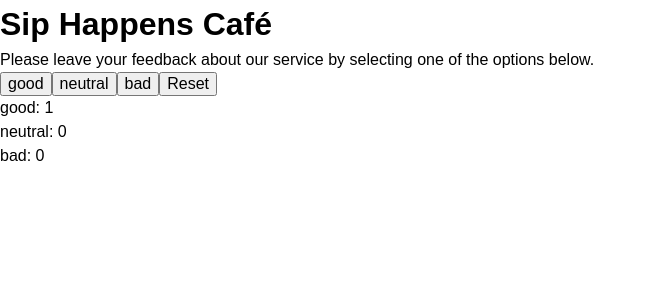
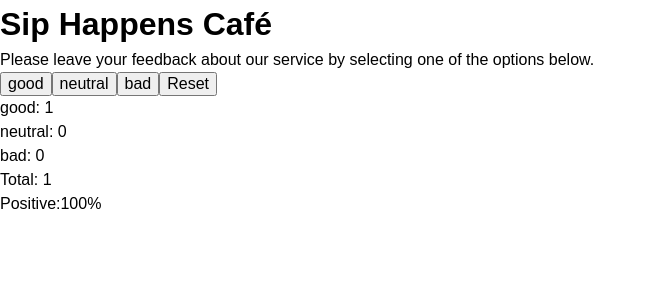
Before and after one commit to AntonSmishko/goit-react-hw-02, a React (Vite) app: page / in a window 1280 px wide. Both pictures are taken after a click on the button "good". Shown: the top 300 px of the page, without its empty margins (0-656 px from the left). Built offline with nearby package versions, Linux system fonts and the light colour scheme.

Commit message:
add statistic

```diff
--- a/src/components/App.jsx
+++ b/src/components/App.jsx
@@ -42,7 +42,7 @@ function App() {
                 feedbackResetBtn={feedbackResetBtn}
             />
             {totalFeedback > 0 ? (
-                <Feedback feedback={feedback} />
+                <Feedback feedback={feedback} totalFeedback={totalFeedback} />
             ) : (
                 <Notification />
             )}
--- a/src/components/Feedback/Feedback.jsx
+++ b/src/components/Feedback/Feedback.jsx
@@ -1,5 +1,6 @@
-const Feedback = ({ feedback }) => {
+const Feedback = ({ feedback, totalFeedback }) => {
     return (
+        <div>
             <div>
                 <ul>
                     {Object.keys(feedback).map(key => (
@@ -9,6 +10,20 @@ const Feedback = ({ feedback }) => {
                     ))}
                 </ul>
             </div>
+            <div>
+                {totalFeedback > 0 ? (
+                    <ul>
+                        <li>Total: {totalFeedback}</li>
+                        <li>
+                            Positive:
+                            {Math.round((feedback.good / totalFeedback) * 100)}%
+                        </li>
+                    </ul>
+                ) : (
+                    <></>
+                )}
+            </div>
+        </div>
     );
 };
 
```
Lines whose indentation alone changed are shown as unchanged.
